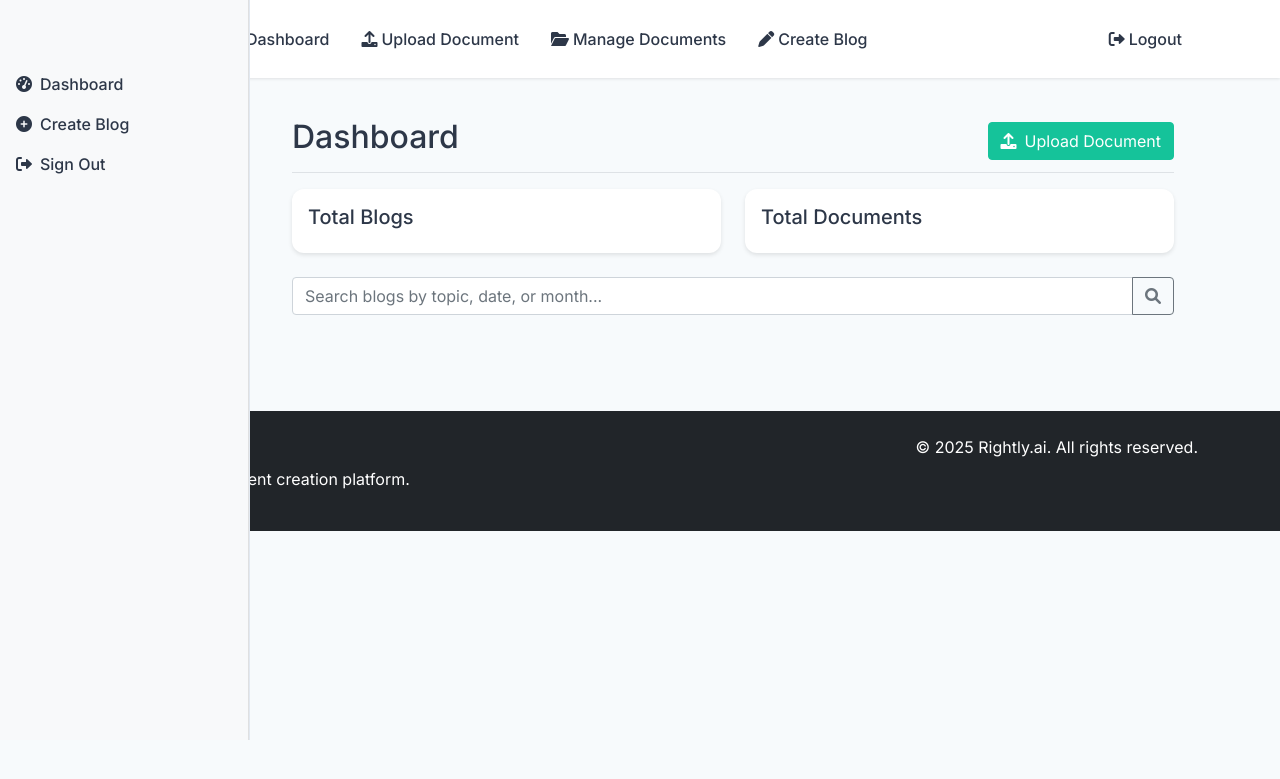
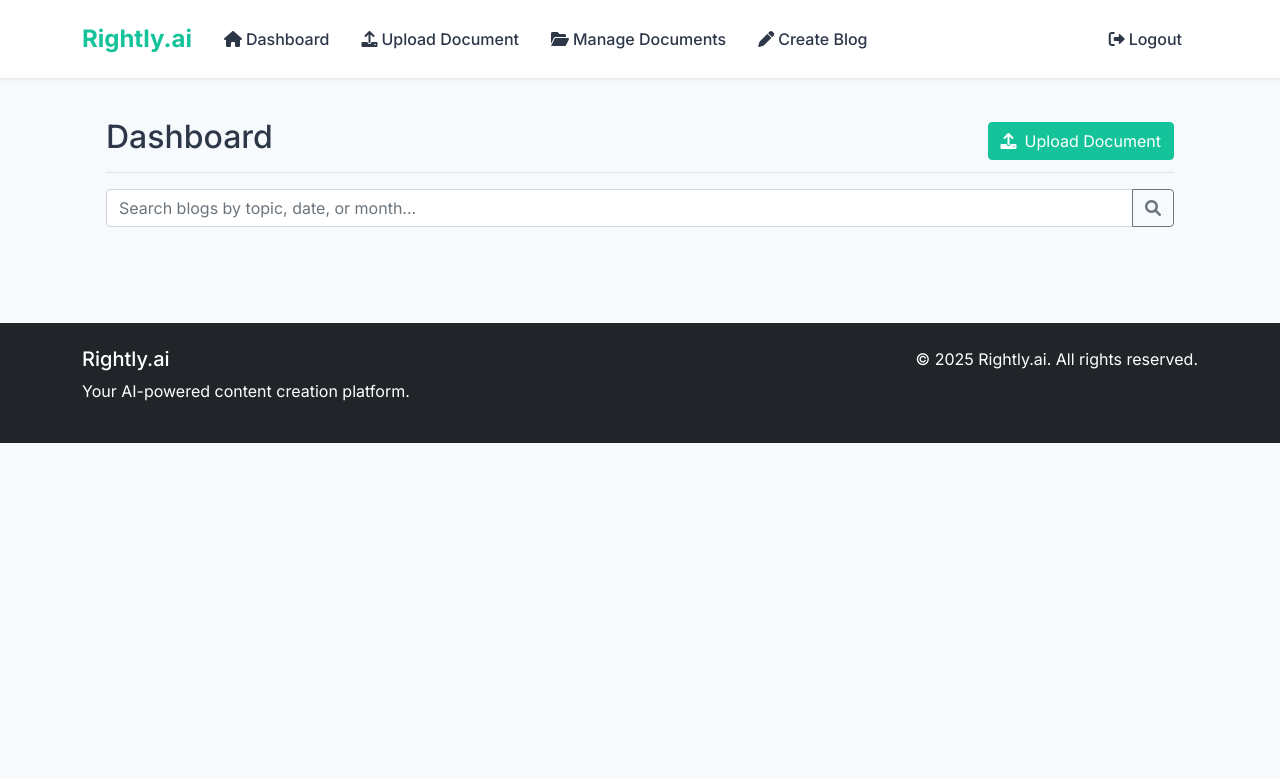
Before and after one commit to Krishall220387/rightly-ai, a Django app: page /dashboard/ in a window 1280 px wide. Shown: the top 779 px of the page. Run offline with Django 5.2, Linux system fonts and the light colour scheme; the visitor is signed in with stand-in values (Sample User, id 1); data that the repository does not hold is empty; some libraries are stand-ins or nearby versions.

Commit message:
Update dashboard template and add new features

```diff
--- a/core/templates/core/dashboard.html
+++ b/core/templates/core/dashboard.html
@@ -5,31 +5,8 @@
 {% block content %}
 <div class="container-fluid">
     <div class="row">
-        <!-- Left Sidebar -->
-        <div class="col-md-3 col-lg-2 d-md-block bg-light sidebar">
-            <div class="position-sticky pt-3">
-                <ul class="nav flex-column">
-                    <li class="nav-item">
-                        <a class="nav-link active" href="{% url 'core:dashboard' %}">
-                            <i class="fas fa-tachometer-alt me-2"></i>Dashboard
-                        </a>
-                    </li>
-                    <li class="nav-item">
-                        <a class="nav-link" href="{% url 'core:create_blog' %}">
-                            <i class="fas fa-plus-circle me-2"></i>Create Blog
-                        </a>
-                    </li>
-                    <li class="nav-item">
-                        <a class="nav-link" href="{% url 'core:logout' %}">
-                            <i class="fas fa-sign-out-alt me-2"></i>Sign Out
-                        </a>
-                    </li>
-                </ul>
-            </div>
-        </div>
-
         <!-- Main Content -->
-        <div class="col-md-9 col-lg-10 ms-sm-auto px-md-4">
+        <div class="col-12 px-4">
             <!-- Top Bar -->
             <div class="d-flex justify-content-between flex-wrap flex-md-nowrap align-items-center pt-3 pb-2 mb-3 border-bottom">
                 <h1 class="h2">Dashboard</h1>
@@ -37,26 +14,6 @@
                     <button type="button" class="btn btn-primary" data-bs-toggle="modal" data-bs-target="#uploadDocumentModal">
                         <i class="fas fa-upload me-2"></i>Upload Document
                     </button>
-                </div>
-            </div>
-
-            <!-- Stats Cards -->
-            <div class="row mb-4">
-                <div class="col-md-6">
-                    <div class="card">
-                        <div class="card-body">
-                            <h5 class="card-title">Total Blogs</h5>
-                            <p class="card-text display-4">{{ total_blogs }}</p>
-                        </div>
-                    </div>
-                </div>
-                <div class="col-md-6">
-                    <div class="card">
-                        <div class="card-body">
-                            <h5 class="card-title">Total Documents</h5>
-                            <p class="card-text display-4">{{ total_documents }}</p>
-                        </div>
-                    </div>
                 </div>
             </div>
 
@@ -133,30 +90,6 @@
 
 {% block extra_css %}
 <style>
-    .sidebar {
-        position: fixed;
-        top: 0;
-        bottom: 0;
-        left: 0;
-        z-index: 100;
-        padding: 48px 0 0;
-        box-shadow: inset -1px 0 0 rgba(0, 0, 0, .1);
-    }
-
-    .sidebar .nav-link {
-        font-weight: 500;
-        color: #333;
-        padding: 0.5rem 1rem;
-    }
-
-    .sidebar .nav-link.active {
-        color: #2470dc;
-    }
-
-    .sidebar .nav-link:hover {
-        color: #2470dc;
-    }
-
     .card {
         border: none;
         box-shadow: 0 2px 4px rgba(0,0,0,0.1);
```
